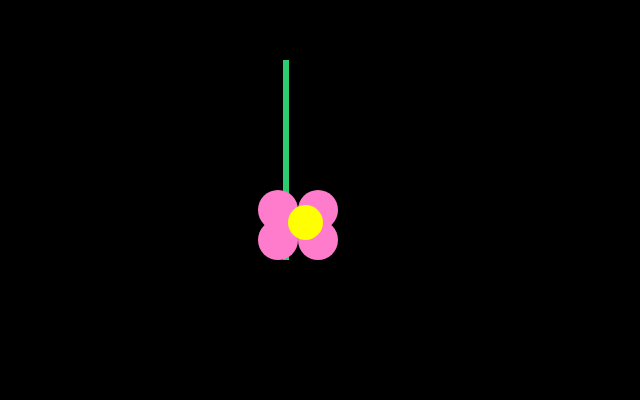
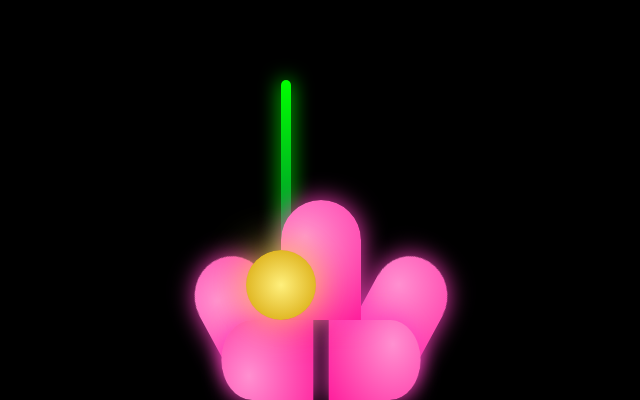
Before and after one commit to emrekumsal10-cell/-lke, a plain HTML site: page index.html in a window 1280 px wide. Shown: the part 540-940 px from the top of the page, without its empty margins (354-994 px from the left). Before the commit the page ends 800 px from the top, so only its background shows below. Drawn offline with Linux system fonts and the light colour scheme.

Commit message:
Update index.html

```diff
--- a/index.html
+++ b/index.html
@@ -2,8 +2,7 @@
 <html lang="tr">
 <head>
 <meta charset="UTF-8">
-<meta name="viewport" content="width=device-width, initial-scale=1.0">
-<title>Animasyonlu Çiçek</title>
+<title>3D Çiçek</title>
 <style>
 
 body {
@@ -14,60 +13,76 @@ body {
     align-items: flex-end;
     background: black;
     overflow: hidden;
+    perspective: 900px; /* 3D etkisi */
 }
 
-/* Çiçek Gövdesi */
-.stem {
-    width: 6px;
-    height: 200px;
-    background: #2ecc71;
-    animation: grow 3s ease-out forwards;
+/* Çiçeği kapsayan grup */
+.flower-wrap {
+    transform-style: preserve-3d;
+    animation: rise 3s ease-out forwards;
     transform-origin: bottom;
+    opacity: 0;
 }
 
-/* Çiçek Kafa */
+/* Yerden çıkma */
+@keyframes rise {
+    0% { transform: translateY(200px) rotateX(45deg); opacity: 0; }
+    100% { transform: translateY(0) rotateX(0deg); opacity: 1; }
+}
+
+/* Gövde */
+.stem {
+    width: 10px;
+    height: 220px;
+    background: linear-gradient(to bottom, #0f0, #064);
+    margin: 0 auto;
+    border-radius: 5px;
+    box-shadow: 0 0 20px #0f0;
+}
+
+/* Çiçek kafası */
 .flower {
     position: relative;
-    top: -50px;
+    margin-top: -40px;
+    transform-style: preserve-3d;
+    animation: bloom 2s ease-out forwards 2s;
     opacity: 0;
-    animation: bloom 2.5s ease forwards 2.2s;
 }
 
-/* Yapraklar */
+/* Açılma animasyonu */
+@keyframes bloom {
+    0% { transform: scale(0.1) rotateX(65deg); opacity: 0; }
+    100% { transform: scale(1) rotateX(0deg); opacity: 1; }
+}
+
+/* Yaprak tasarımı (3D görünüm için gradient + gölge) */
 .petal {
-    width: 40px;
-    height: 40px;
-    background: #ff7bcb;
+    width: 80px;
+    height: 120px;
+    background: radial-gradient(circle at 30% 30%, #ff90d0, #ff1e9c);
+    border-radius: 80px 80px 0 0;
+    position: absolute;
+    transform-origin: bottom center;
+    box-shadow: 0 0 25px #ff40bf;
+}
+
+/* Petal konumları + 3D dönüş açıları */
+.p1 { transform: rotateY(20deg) rotateZ(-30deg) translate(-40px, -40px); }
+.p2 { transform: rotateY(-20deg) rotateZ(30deg) translate(40px, -40px); }
+.p3 { transform: rotateY(40deg) rotateZ(90deg) translate(-20px, -10px); }
+.p4 { transform: rotateY(-40deg) rotateZ(-90deg) translate(20px, -10px); }
+.p5 { transform: rotateY(0deg) rotateZ(0deg) translate(0px, -60px); }
+
+/* Çiçek ortası - 3D parlama efekti */
+.center {
+    width: 70px;
+    height: 70px;
+    background: radial-gradient(circle, #fff07d, #d4a000);
     border-radius: 50%;
     position: absolute;
-}
-
-/* Yaprak pozisyonları */
-.p1 { top: -20px; left: -25px; }
-.p2 { top: -20px; left: 15px; }
-.p3 { top: 10px; left: -25px; }
-.p4 { top: 10px; left: 15px; }
-
-/* Orta kısım */
-.center {
-    width: 35px;
-    height: 35px;
-    background: yellow;
-    border-radius: 50%;
-    position: absolute;
-    top: -5px;
-    left: 5px;
-}
-
-/* Animasyonlar */
-@keyframes grow {
-    0% { transform: scaleY(0); }
-    100% { transform: scaleY(1); }
-}
-
-@keyframes bloom {
-    0% { transform: scale(0); opacity: 0; }
-    100% { transform: scale(1); opacity: 1; }
+    top: -10px;
+    left: -35px;
+    box-shadow: 0 0 40px #ffdd55;
 }
 
 </style>
@@ -75,13 +90,14 @@ body {
 
 <body>
 
-<div class="flower-group">
+<div class="flower-wrap">
     <div class="stem"></div>
     <div class="flower">
         <div class="petal p1"></div>
         <div class="petal p2"></div>
         <div class="petal p3"></div>
         <div class="petal p4"></div>
+        <div class="petal p5"></div>
         <div class="center"></div>
     </div>
 </div>
```
